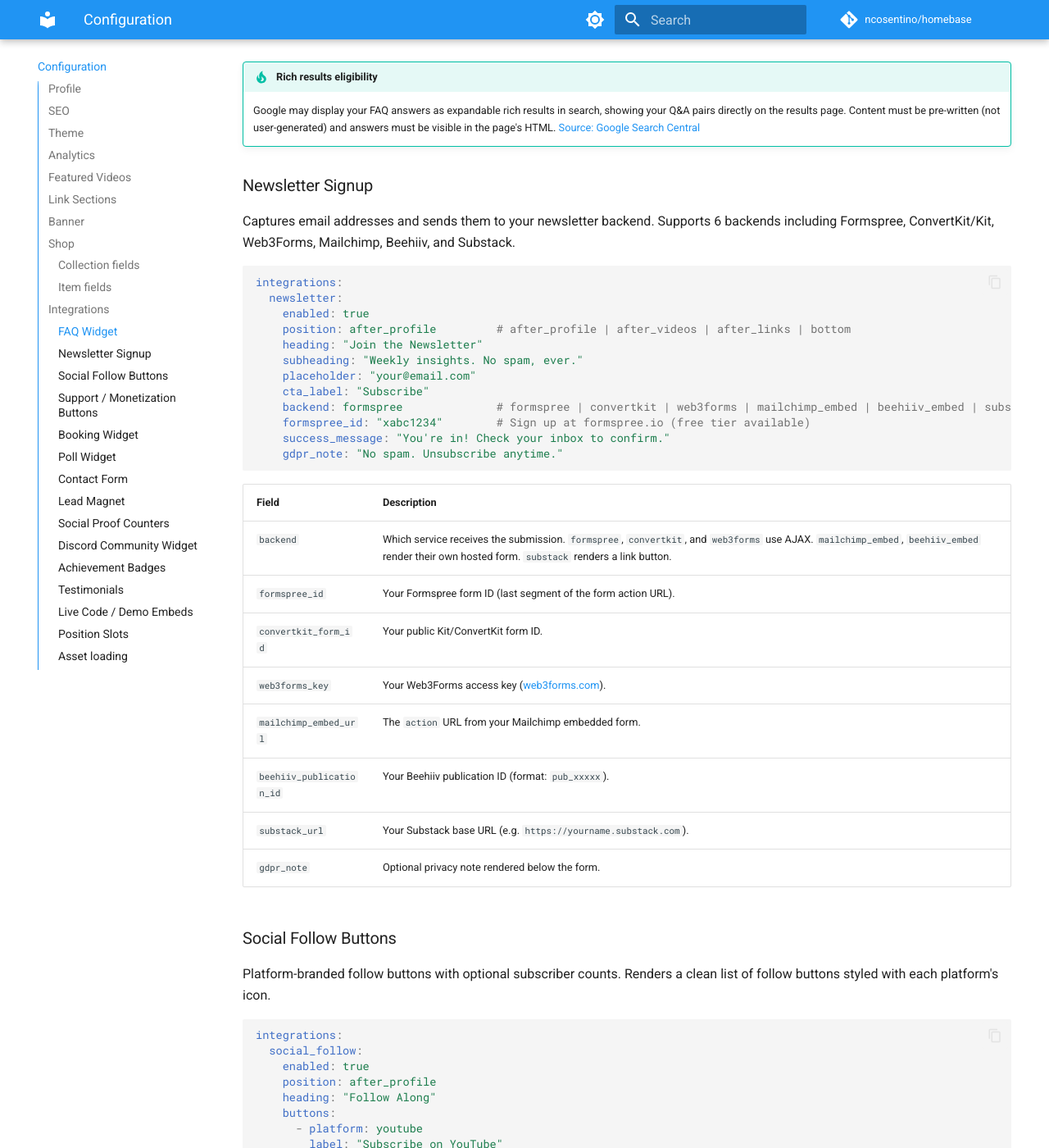
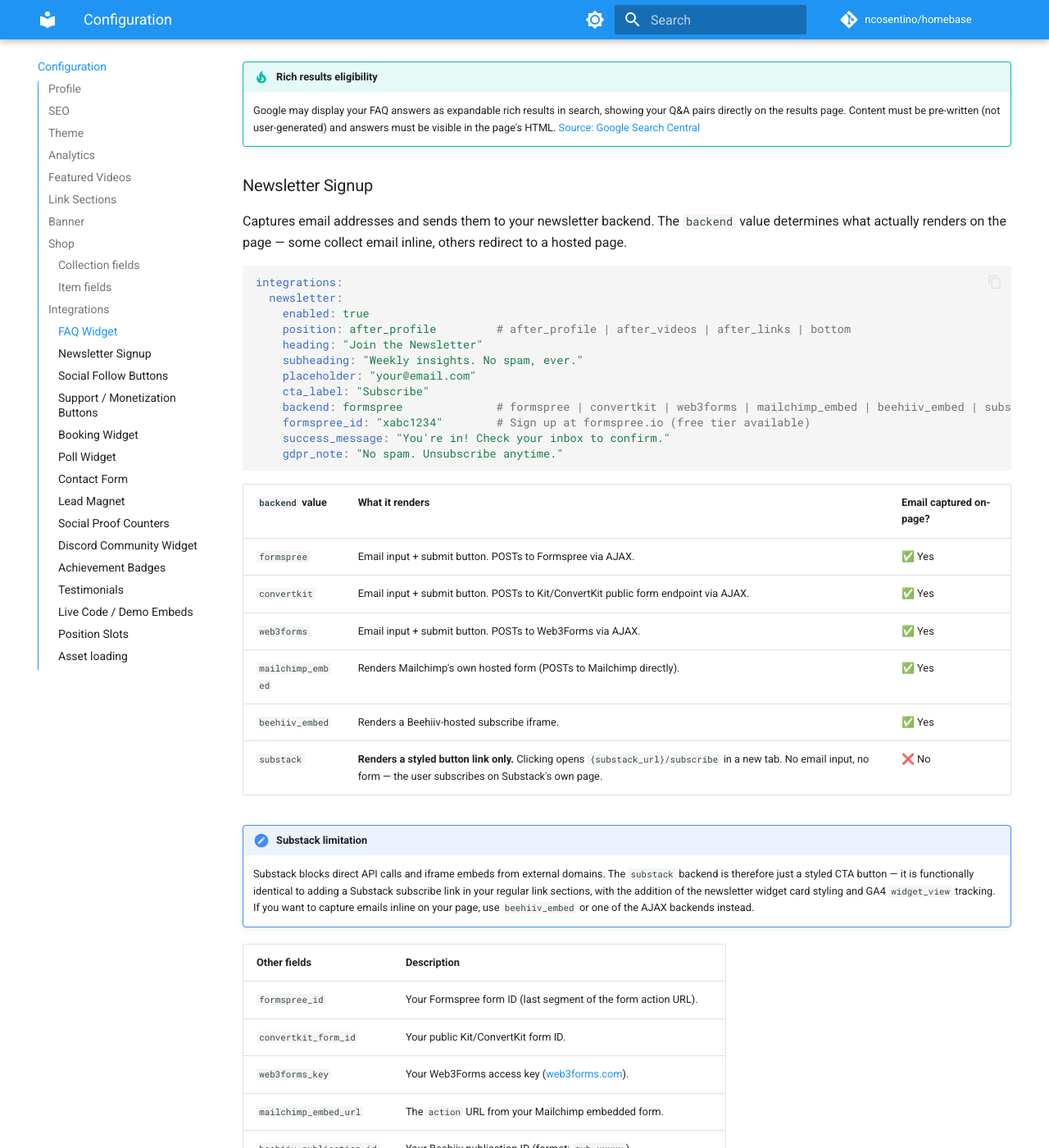
Before and after one commit to ncosentino/homebase, an MkDocs documentation site: the page built from docs/configuration.md, in a window 1280 px wide and 1400 px high, scrolled down 6088 px. Shown: the whole window at 82% size. Built offline with MkDocs 1.6.1 and Material for MkDocs 9.7.7, drawn with Linux system fonts in a browser that asks for light colours; comment, search, counter and statistics services are not loaded.

Commit message:
docs: clarify substack newsletter backend is a link button, not a form
Co-authored-by: Copilot <223556219+Copilot@users.noreply.github.com>

````diff
--- a/docs/configuration.md
+++ b/docs/configuration.md
@@ -235,7 +235,7 @@ integrations:
 
 ### Newsletter Signup
 
-Captures email addresses and sends them to your newsletter backend. Supports 6 backends including Formspree, ConvertKit/Kit, Web3Forms, Mailchimp, Beehiiv, and Substack.
+Captures email addresses and sends them to your newsletter backend. The `backend` value determines what actually renders on the page — some collect email inline, others redirect to a hosted page.
 
 ```yaml
 integrations:
@@ -252,9 +252,20 @@ integrations:
     gdpr_note: "No spam. Unsubscribe anytime."
 ```
 
-| Field | Description |
+| `backend` value | What it renders | Email captured on-page? |
+|-----------------|-----------------|------------------------|
+| `formspree` | Email input + submit button. POSTs to Formspree via AJAX. | ✅ Yes |
+| `convertkit` | Email input + submit button. POSTs to Kit/ConvertKit public form endpoint via AJAX. | ✅ Yes |
+| `web3forms` | Email input + submit button. POSTs to Web3Forms via AJAX. | ✅ Yes |
+| `mailchimp_embed` | Renders Mailchimp's own hosted form (POSTs to Mailchimp directly). | ✅ Yes |
+| `beehiiv_embed` | Renders a Beehiiv-hosted subscribe iframe. | ✅ Yes |
+| `substack` | **Renders a styled button link only.** Clicking opens `{substack_url}/subscribe` in a new tab. No email input, no form — the user subscribes on Substack's own page. | ❌ No |
+
+!!! note "Substack limitation"
+    Substack blocks direct API calls and iframe embeds from external domains. The `substack` backend is therefore just a styled CTA button — it is functionally identical to adding a Substack subscribe link in your regular link sections, with the addition of the newsletter widget card styling and GA4 `widget_view` tracking. If you want to capture emails inline on your page, use `beehiiv_embed` or one of the AJAX backends instead.
+
+| Other fields | Description |
 |-------|-------------|
-| `backend` | Which service receives the submission. `formspree`, `convertkit`, and `web3forms` use AJAX. `mailchimp_embed`, `beehiiv_embed` render their own hosted form. `substack` renders a link button. |
 | `formspree_id` | Your Formspree form ID (last segment of the form action URL). |
 | `convertkit_form_id` | Your public Kit/ConvertKit form ID. |
 | `web3forms_key` | Your Web3Forms access key ([web3forms.com](https://web3forms.com)). |
````
